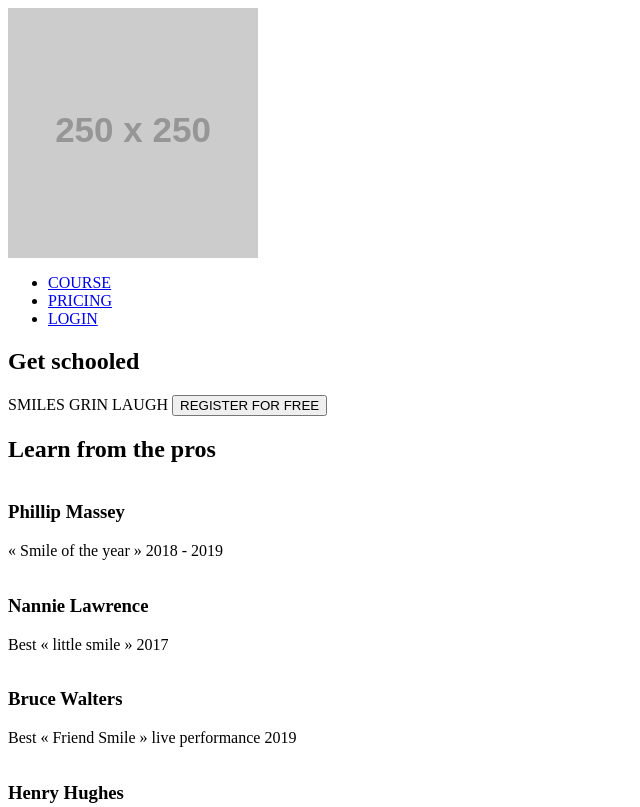
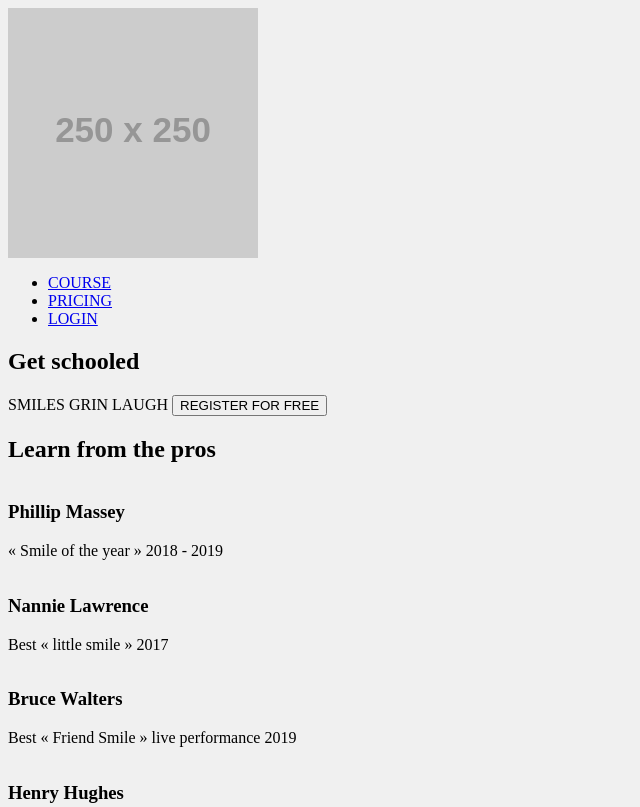
Before and after one commit to JJAMES-hub/alx_html_css, a plain HTML site: page css_advanced/index.html in a window 1280 px wide. Shown: the top 807 px of the page, without its empty margins (0-640 px from the left). Drawn offline with Linux system fonts and the light colour scheme; placeholder pictures from the web are drawn by us.

Commit message:
basic css

```diff
--- a/css_advanced/index.html
+++ b/css_advanced/index.html
@@ -1,7 +1,8 @@
 
 <html lang="en">
 <head>
-    <meta charset="UTF-8">
+   <link rel="stylesheet" href="styles.css">
+<meta charset="UTF-8">
     <meta name="viewport" content="width=device-width, initial-scale=1.0">
     <script src="https://kit.fontawesome.com/4a2b055604.js" crossorigin="anonymous"></script>
     <title>Document</title>
--- a/css_advanced/styles.css
+++ b/css_advanced/styles.css
@@ -0,0 +1,3 @@
+body {
+  background-color: #f0f0f0;
+}
```
